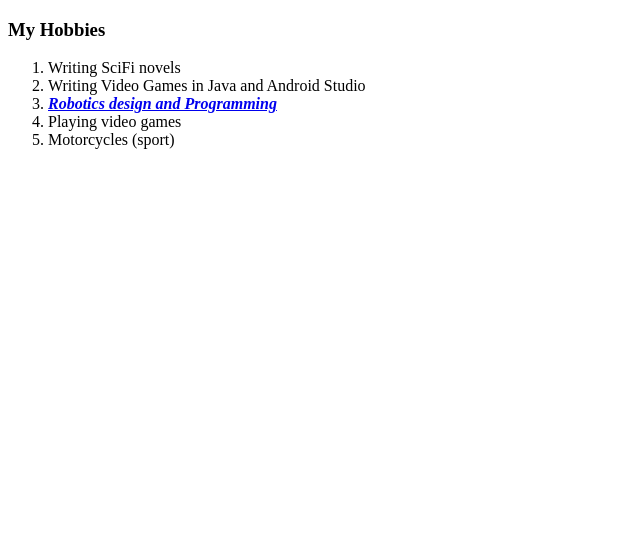
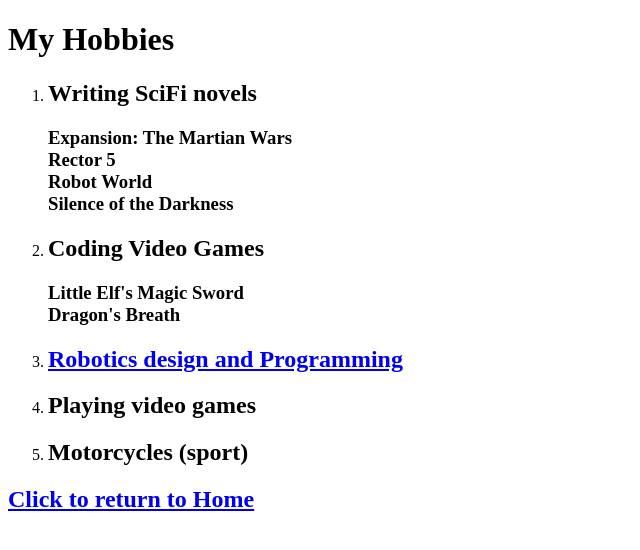
Before and after one commit to Turbospeedzter/cv-software-dev, a plain HTML site: page hobbies.html in a window 1280 px wide. Shown: the whole page, without its empty margins (0-640 px from the left). Drawn offline with Linux system fonts and the light colour scheme.

Commit message:
Update hobbies.html
Change content

```diff
--- a/hobbies.html
+++ b/hobbies.html
@@ -3,18 +3,25 @@
   <head>
     <meta charset="utf-8">
     <title>My Hobbies</title>
-    <link rel="stylesheet" href="css/styles.css">
-
   </head>
   <body>
-    <h3>My Hobbies</h3>
+    <h1>My Hobbies</h1>
     <ol>
-      <li>Writing SciFi novels</li>
-      <li>Writing Video Games in Java and Android Studio</li>
-      <li><em><strong><a href="https://www.facebook.com/tedbailey.org">Robotics design and Programming</a></strong></em></li>
-      <li>Playing video games</li>
-      <li>Motorcycles (sport)</li>
+      <li><h2>Writing SciFi novels</h2></li>
+      <h3>Expansion: The Martian Wars<br />
+      Rector 5<br />
+      Robot World <br />
+      Silence of the Darkness </h3>
+
+      <li><h2>Coding Video Games</h2>
+        <h3>Little Elf's Magic Sword<br />
+        Dragon's Breath</h3></li>
+      <li><h2><a href="https://www.youtube.com/channel/UCZfCngcJAC3cDHSfnto12tA">Robotics design and Programming</a></h2></li>
+      <li><h2>Playing video games</h2></li>
+      <li><h2>Motorcycles (sport)</h2></li>
     </ol>
+
+    <a href="index.html"><h2>Click to return to Home</h2></a>
 
   </body>
 </html>
```
